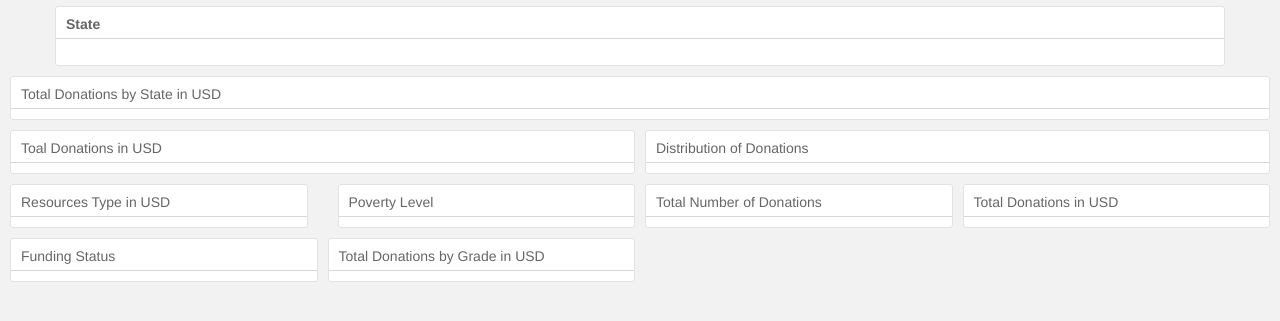
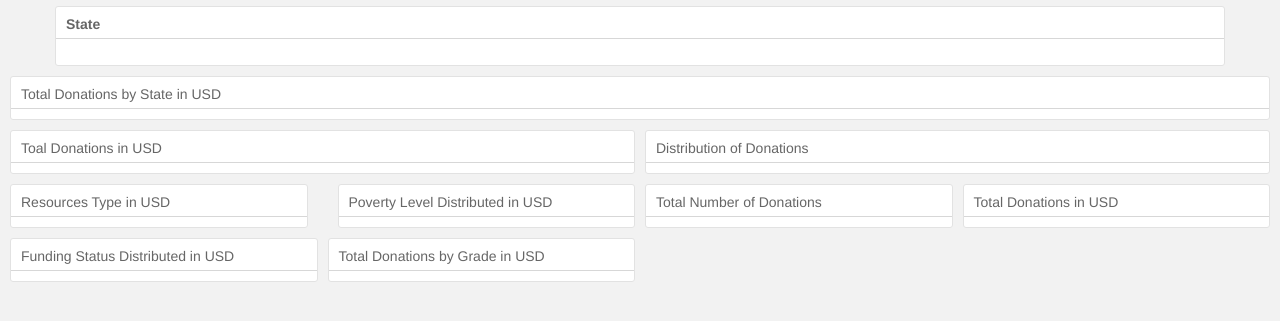
Before and after one commit to a20012251/donors, a Flask app: page / in a window 1280 px wide. Shown: the part 320-641 px from the top of the page. Run offline with Flask 2, Linux system fonts and the light colour scheme; data that the repository does not hold is empty; some libraries are stand-ins or nearby versions.

Commit message:
more dollars

```diff
--- a/templates/index.html
+++ b/templates/index.html
@@ -103,7 +103,7 @@
               <div class="col-sm-6">
                 <div class="chart-wrapper">
                   <div class="chart-title">
-                    Poverty Level
+                    Poverty Level Distributed in USD
                   </div>
                   <div class="chart-stage">
                     <div id="poverty-level-row-chart"></div>
@@ -157,7 +157,7 @@
           <div class="col-sm-3">
             <div class="chart-wrapper">
               <div class="chart-title">
-                Funding Status
+                Funding Status Distributed in USD
               </div>
               <div class="chart-stage">
                 <div id="funding-status-chart"></div>
```
